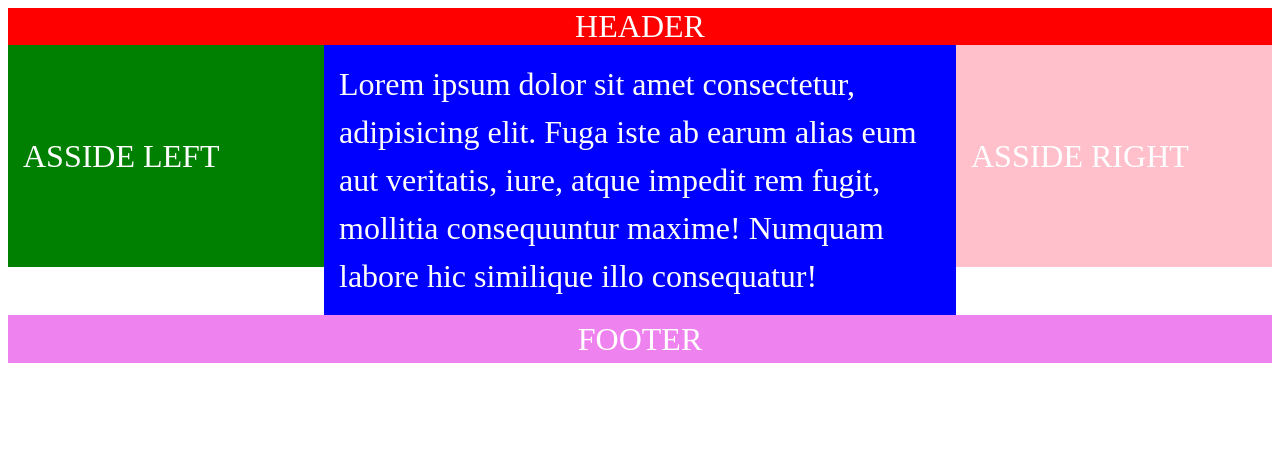
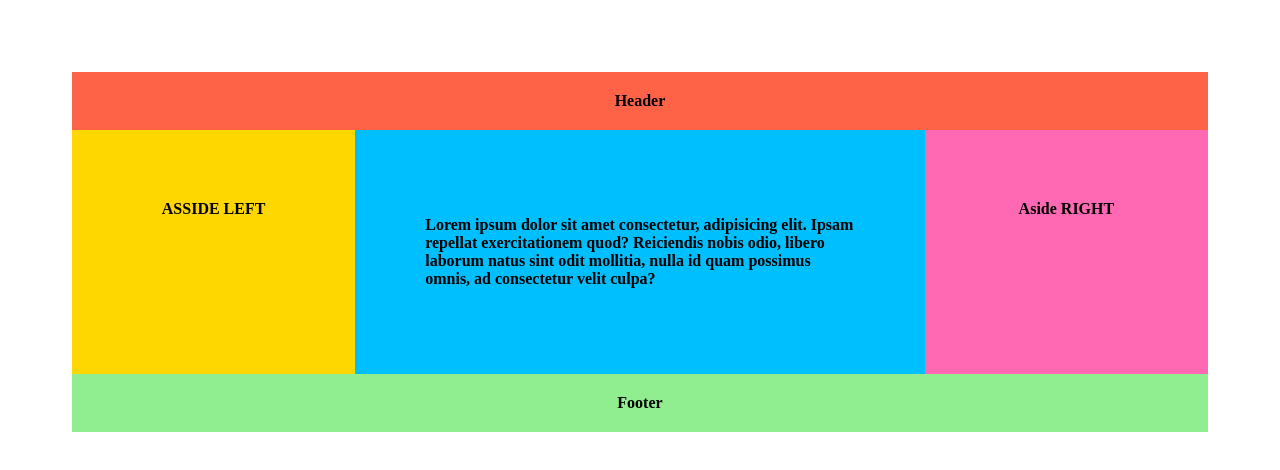
Before and after one commit to pchyra88/3-css-flexbox, a plain HTML site: page index.html in a window 1280 px wide. Drawn offline with Linux system fonts and the light colour scheme.

Commit message:
flexpopr

```diff
--- a/css/styles.css
+++ b/css/styles.css
@@ -1,75 +1,68 @@
 * {
-  box-sizing: border-box;
-}
+    box-sizing: border-box;
+  }
 
-#caly_blok {
-    font-size:25px;
-    min-width:480px;
-    max-width:1600px;
-    color: #ffffff;
-    font-size: 2em;
+  .container {
+    max-width:100%;
+    height: auto;
+    width: auto;
     margin: auto;
   }
 
-  #naglowek {
-    background-color: red;
-    text-align:center;
-    line-height:1,5em;
+  body {
+    padding: 4em;
   }
 
-  #lewy {
-    background-color: green;
-    float:left;
-    width:25%;
-    line-height:6em;
+  .wrapper {
+    display: flex;
+    flex-flow: row wrap;
+    font-weight: bold;
+    text-align: center;
   }
 
-  #lewy p {
-    border-left:none;
-    margin:auto;
-    padding:15px;
-
+  .wrapper > * {
+    padding: 20px;
+    flex: 1 100%;
   }
 
-  #srodek {
-    background-color: blue;
-    float:left;
-    width:50%;
-    line-height:1.5em;
+  .header {
+    background: tomato;
   }
 
-  #srodek p {
-    margin: auto;
-    padding:15px;
+  .footer {
+    background: lightgreen;
   }
 
-  #prawy {
-    background-color: pink;
-    float:left;
-    width:25%;
-    line-height:6em;
+  .main {
+    padding:70px;
+    text-align: left;
+    background: deepskyblue;
   }
 
-  #prawy p {
-    border-right:none;
-     margin:auto;
-    padding:15px;
+  .aside-1 {
+    padding:70px;
+    background: gold;
   }
 
-  #stopka {
-    clear:both;
-    background-color: violet;
-    text-align:center;
-    line-height:1.5em;
+  .aside-2 {
+    padding: 70px;
+    background: hotpink;
   }
 
-
-
-
-  @media  (max-width:768px) {
-    #lewy, #srodek, #prawy {
-      float:none;
-      width:auto;
-      margin:auto;
+  @media all and (max-width: 992px) {
+    .container {
+      width: 100%;
     }
   }
+
+  @media all and (min-width: 768px) {
+    .aside { flex: 1 0 0; }
+  }
+
+  @media all and (min-width: 992px) {
+    .main    { flex: 3 0px; }
+    .aside-1 { order: 1; }
+    .main    { order: 2; }
+    .aside-2 { order: 3; }
+    .footer  { order: 4; }
+  }
--- a/index.html
+++ b/index.html
@@ -8,22 +8,14 @@
     <link rel="stylesheet" href="css/styles.css">
 </head>
 <body>
-    <div id="caly_blok">
-        <div id="naglowek">HEADER</div>
-
-        <div id="lewy">
-          <p>ASSIDE LEFT</p>
-        </div>
-
-        <div id="srodek">
-          <p>Lorem ipsum dolor sit amet consectetur, adipisicing elit. Fuga iste ab earum alias eum aut veritatis, iure, atque impedit rem fugit, mollitia consequuntur maxime! Numquam labore hic similique illo consequatur!</p>
-        </div>
-
-        <div id="prawy">
-          <p>ASSIDE RIGHT</p>
-        </div>
-
-        <div id="stopka">FOOTER</div>
+      <div class="wrapper">
+        <header class="header">Header</header>
+        <article class="main">
+          <p>Lorem ipsum dolor sit amet consectetur, adipisicing elit. Ipsam repellat exercitationem quod? Reiciendis nobis odio, libero laborum natus sint odit mollitia, nulla id quam possimus omnis, ad consectetur velit culpa?</p>
+        </article>
+        <aside class="aside aside-1">ASSIDE LEFT</aside>
+        <aside class="aside aside-2">Aside RIGHT</aside>
+        <footer class="footer">Footer</footer>
       </div>
 </body>
 </html>
```
